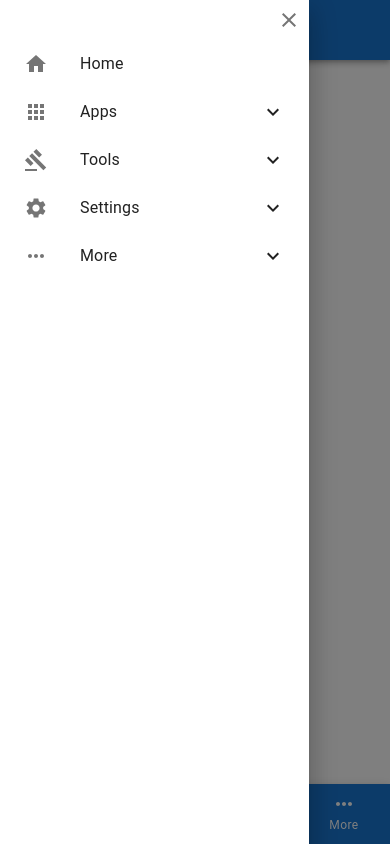
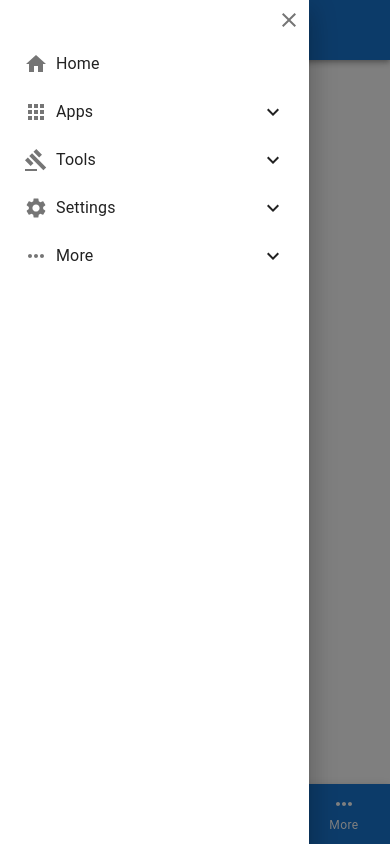
Before and after one commit to xHergz/my-jh-ca, a React app: page / in a window 390 px wide. Both pictures are taken after a click on the button "Home". Built offline with nearby package versions, Linux system fonts and the light colour scheme.

Commit message:
Made an even more specific NavDrawerItem component. Fixed up the drawer opening with the selected group open when using the AppBar. Used the navigation constant data for the AppBar.

```diff
--- a/src/components/buttons/ToolbarButton/index.tsx
+++ b/src/components/buttons/ToolbarButton/index.tsx
@@ -1,3 +1,6 @@
-import ToolBarButton from './ToolBarButton';
+import ToolBarButton, { ToolBarButtonProps } from './ToolBarButton';
 
 export default ToolBarButton;
+export {
+    ToolBarButtonProps
+}
--- a/src/components/header/AppBar/AppBar.tsx
+++ b/src/components/header/AppBar/AppBar.tsx
@@ -1,33 +1,48 @@
-import React from 'react';
-import { AppBar, IconButton, Paper, Toolbar, Typography } from '@material-ui/core';
-import AppsIcon from '@material-ui/icons/Apps';
-import ToolsIcon from '@material-ui/icons/Gavel';
-import HomeIcon from '@material-ui/icons/Home';
-import MoreIcon from '@material-ui/icons/MoreHoriz';
-import SettingsIcon from '@material-ui/icons/Settings';
+import React, { useState } from 'react';
+import { AppBar, Toolbar } from '@material-ui/core';
 import { withStyles } from '@material-ui/styles';
+
+import { useToggle } from '../../../utils/hooks';
+import { MOBILE_NAVIGATION, NavigationGroupId } from '../../../constants/navigation';
 import NavDrawer from '../NavDrawer';
-import { useToggle } from '../../../utils/hooks';
-import ToolbarButton from '../../buttons/ToolbarButton';
+import AppBarButton from './AppBarButton';
 
 export type AppBarProps = Omit<React.HTMLAttributes<HTMLDivElement>, 'children'> & {}
 
 const CustomAppBar: React.FunctionComponent<AppBarProps> = (props: AppBarProps): JSX.Element => {
     const [drawerOpen, toggleDrawer] = useToggle(false);
+    const [currentDrawerOption, setCurrentDrawerOption] = useState<NavigationGroupId | null>(null);
+
+    const openDrawer = (id: NavigationGroupId | null): void => {
+        setCurrentDrawerOption(id);
+        toggleDrawer();
+    };
+
     return (
         <>
             <AppBar position="relative" color="primary" className={props.className}>
-            <StyledToolbar>
-                <ToolbarButton icon={<HomeIcon />} text='Home' onClick={toggleDrawer} />
-                <ToolbarButton icon={<AppsIcon />} text='Apps' onClick={toggleDrawer} />
-                <ToolbarButton icon={<ToolsIcon />} text='Tools' onClick={toggleDrawer} />
-                <ToolbarButton icon={<SettingsIcon />} text='Settings' onClick={toggleDrawer} />
-                <ToolbarButton icon={<MoreIcon />} text='More' onClick={toggleDrawer} />
-            </StyledToolbar>
+                <StyledToolbar>
+                    {
+                        MOBILE_NAVIGATION.map(navItem => {
+                            return (
+                                <AppBarButton
+                                    key={navItem.id}
+                                    icon={navItem.icon}
+                                    text={navItem.text}
+                                    onClick={openDrawer}
+                                    id={navItem.type === 'group' ? navItem.id : undefined}
+                                />
+                            );
+                        })
+                    }
+                </StyledToolbar>
             </AppBar>
             <NavDrawer
                 open={drawerOpen}
                 onClose={toggleDrawer}
+                onOpen={toggleDrawer}
+                onCollapseChange={setCurrentDrawerOption}
+                currentCollapse={currentDrawerOption}
             />
         </>
     );
--- /dev/null
+++ b/src/components/header/AppBar/AppBarButton.tsx
@@ -0,0 +1,21 @@
+import React from 'react';
+
+import { NavigationId } from '../../../constants/navigation';
+import ToolbarButton, { ToolBarButtonProps } from '../../buttons/ToolbarButton';
+
+export type AppBarButtonProps = Omit<ToolBarButtonProps, 'onClick'> & {
+    onClick: (id: NavigationId | null) => void;
+    id?: NavigationId;
+}
+
+const AppBarButton: React.FunctionComponent<AppBarButtonProps> = (props: AppBarButtonProps): JSX.Element => {
+    const openDrawer = (): void => {
+        props.onClick(props.id ? props.id : null);
+    };
+
+    return (
+        <ToolbarButton {...props} onClick={openDrawer} />
+    );
+}
+
+export default AppBarButton;
--- a/src/components/header/NavDrawer/NavDrawer.tsx
+++ b/src/components/header/NavDrawer/NavDrawer.tsx
@@ -1,9 +1,8 @@
 import React from 'react';
-import { Drawer, List } from '@material-ui/core';
+import { SwipeableDrawer, List } from '@material-ui/core';
 import { withStyles } from '@material-ui/styles';
 
-import { MOBILE_NAVIGATION, NavigationGroup, NavigationId, NavigationLink } from '../../../constants/navigation';
-import { useDefaultProps, useRadio } from '../../../utils/hooks';
+import { MOBILE_NAVIGATION, NavigationGroup, NavigationGroupId, NavigationLink, NavigationLinkId } from '../../../constants/navigation';
 import CloseButton from '../../buttons/CloseButton';
 import NavDrawerLink from './NavDrawerLink';
 import NavDrawerGroup from './NavDrawerGroup';
@@ -11,15 +10,14 @@ import NavDrawerGroup from './NavDrawerGroup';
 export type NavDrawerProps = {
     open: boolean;
     onClose: () => void;
-    currentCollapse?: NavigationId;
+    onOpen: () => void;
+    onCollapseChange: (id: NavigationGroupId | null) => void;
+    currentCollapse: NavigationGroupId | null;
 };
 
 const NavDrawer: React.FunctionComponent<NavDrawerProps> = (props: NavDrawerProps): JSX.Element => {
-    props = useDefaultProps(props, {currentCollapse: undefined});
-    const [currentCollapse, setCurrentCollapse] = useRadio(props.currentCollapse);
-
     return (
-        <StyledDrawer open={props.open} onClose={props.onClose}>
+        <StyledDrawer open={props.open} onClose={props.onClose} onOpen={props.onOpen}>
             <CloseButton onClick={props.onClose} />
             <List component="nav">
                 {
@@ -27,6 +25,7 @@ const NavDrawer: React.FunctionComponent<NavDrawerProps> = (props: NavDrawerProp
                         if (navItem.type === 'link') {
                             return (
                                 <NavDrawerLink
+                                    key={navItem.id}
                                     navLink={navItem as NavigationLink}
                                 />
                             )
@@ -35,9 +34,10 @@ const NavDrawer: React.FunctionComponent<NavDrawerProps> = (props: NavDrawerProp
                         const group = navItem as NavigationGroup;
                         return (
                             <NavDrawerGroup
+                                key={navItem.id}
                                 navGroup={group}
-                                open={currentCollapse === group.id}
-                                onClick={setCurrentCollapse}
+                                open={props.currentCollapse === group.id}
+                                onClick={props.onCollapseChange}
                             />
                         )
                     })
@@ -52,6 +52,6 @@ export const StyledDrawer = withStyles({
         padding: '8px',
         width: '75vw'
     }
-})(Drawer);
+})(SwipeableDrawer);
 
 export default NavDrawer;
--- a/src/components/header/NavDrawer/NavDrawerGroup.tsx
+++ b/src/components/header/NavDrawer/NavDrawerGroup.tsx
@@ -1,8 +1,9 @@
 import React from 'react';
-import { Collapse, List, ListItem, ListItemIcon, ListItemText } from '@material-ui/core';
+import { Collapse } from '@material-ui/core';
 import { ExpandLess, ExpandMore} from '@material-ui/icons';
 
 import { NavigationGroup, NavigationId } from '../../../constants/navigation';
+import NavDrawerItem from './NavDrawerItem';
 import NavDrawerLink from './NavDrawerLink';
 
 export type NavDrawerGroupProps = {
@@ -21,18 +22,15 @@ const NavDrawerGroup: React.FunctionComponent<NavDrawerGroupProps> = (props: Nav
 
     return (
         <>
-            <ListItem button onClick={toggleGroup}>
-                <ListItemIcon>
-                    {props.navGroup.icon}
-                </ListItemIcon>
-                <ListItemText primary={props.navGroup.text} />
+            <NavDrawerItem navItem={props.navGroup} onClick={toggleGroup}>
                 {props.open ? <ExpandLess /> : <ExpandMore />}
-            </ListItem>
+            </NavDrawerItem>
             <Collapse in={props.open} timeout="auto" unmountOnExit>
                 {
                     props.navGroup.children.map(child => {
                         return (
                             <NavDrawerLink
+                                key={child.id}
                                 navLink={child}
                             />
                         )
--- /dev/null
+++ b/src/components/header/NavDrawer/NavDrawerItem.tsx
@@ -0,0 +1,31 @@
+import React from 'react';
+import { ListItem, ListItemIcon, ListItemText } from '@material-ui/core';
+import { withStyles } from '@material-ui/styles';
+
+import { NavigationItem } from '../../../constants/navigation';
+
+export type NavDrawerItemProps = React.PropsWithChildren<{
+    navItem: NavigationItem;
+    onClick?: () => void;
+}>;
+
+const NavDrawerItem: React.FunctionComponent<NavDrawerItemProps> = (props: NavDrawerItemProps): JSX.Element => {
+    return (
+        <ListItem button onClick={props.onClick}>
+            <StyledListItemIcon>
+                {props.navItem.icon}
+            </StyledListItemIcon>
+            <ListItemText primary={props.navItem.text} />
+            {props.children}
+        </ListItem>
+    );
+}
+
+const StyledListItemIcon = withStyles({
+    root: {
+        minWidth: '24px',
+        marginRight: '8px',
+    }
+})(ListItemIcon);
+
+export default NavDrawerItem;
--- a/src/components/header/NavDrawer/NavDrawerLink.tsx
+++ b/src/components/header/NavDrawer/NavDrawerLink.tsx
@@ -1,7 +1,7 @@
 import React from 'react';
-import { ListItem, ListItemIcon, ListItemText } from '@material-ui/core';
 
 import { NavigationLink } from '../../../constants/navigation';
+import NavDrawerItem from './NavDrawerItem';
 
 export type NavDrawerLinkProps = {
     navLink: NavigationLink
@@ -9,12 +9,7 @@ export type NavDrawerLinkProps = {
 
 const NavDrawerLink: React.FunctionComponent<NavDrawerLinkProps> = (props: NavDrawerLinkProps): JSX.Element => {
     return (
-        <ListItem button>
-            <ListItemIcon>
-                {props.navLink.icon}
-            </ListItemIcon>
-            <ListItemText primary={props.navLink.text} />
-        </ListItem>
+        <NavDrawerItem navItem={props.navLink} />
     );
 }
 
--- a/src/constants/navigation.tsx
+++ b/src/constants/navigation.tsx
@@ -7,13 +7,18 @@ import HomeIcon from '@material-ui/icons/Home';
 import MoreIcon from '@material-ui/icons/MoreHoriz';
 import SettingsIcon from '@material-ui/icons/Settings';
 
-export type NavigationId = 'apps' | 'tools' | 'settings' | 'more';
+export type NavigationLinkId = 'home' | 'contacts' | 'notes';
+
+export type NavigationGroupId = 'apps' | 'tools' | 'settings' | 'more';
+
+export type NavigationId = NavigationLinkId | NavigationGroupId;
 
 type NavigationType = 'link' | 'group';
 
 type NavigationContext = 'desktop' | 'mobile';
 
-type NavigationItem = {
+export type NavigationItem = {
+    id: NavigationId,
     icon: JSX.Element;
     text: string;
     contexts: NavigationContext[];
@@ -25,12 +30,12 @@ export type NavigationLink = NavigationItem & {
 }
 
 export type NavigationGroup = NavigationItem & {
-    id: NavigationId,
     children: NavigationLink[]
 }
 
 const NAVIGATION_TREE: (NavigationLink | NavigationGroup)[] = [
     {
+        id: 'home',
         icon: <HomeIcon />,
         text: 'Home',
         contexts: ['mobile'],
@@ -45,6 +50,7 @@ const NAVIGATION_TREE: (NavigationLink | NavigationGroup)[] = [
         type: 'group',
         children: [
             {
+                id: 'contacts',
                 icon: <ContactsIcon />,
                 text: 'Contacts',
                 contexts: ['desktop', 'mobile'],
@@ -52,6 +58,7 @@ const NAVIGATION_TREE: (NavigationLink | NavigationGroup)[] = [
                 link: '/contacts',
             },
             {
+                id: 'notes',
                 icon: <NotesIcon />,
                 text: 'Notes',
                 contexts: ['desktop', 'mobile'],
--- a/src/utils/hooks/index.ts
+++ b/src/utils/hooks/index.ts
@@ -1,11 +1,9 @@
 import useDefaultProps from './useDefaultProps';
-import useRadio from './useRadio';
 import useToggle from './useToggle';
 import useVisibility from "./useVisibility";
 
 export {
   useDefaultProps,
-  useRadio,
   useToggle,
   useVisibility
 }
--- a/src/utils/hooks/useRadio.ts
+++ /dev/null
@@ -1,16 +0,0 @@
-import { useState } from 'react';
-
-/**
- * Hook to track a single unique value from a set
- * @param initialValue The starting state
- * @returns The current state and a method to update
- */
-export default function useRadio<T>(initialValue: T | null = null): [T | null, (newValue: T | null) => void] {
-  const [value, setValue] = useState<T | null>(initialValue);
-
-  const update = (newValue: T | null): void => {
-    return setValue(newValue);
-  };
-
-  return [value, update];
-}
```
Also changed, not shown: src/components/header/index.tsx (deleted).
